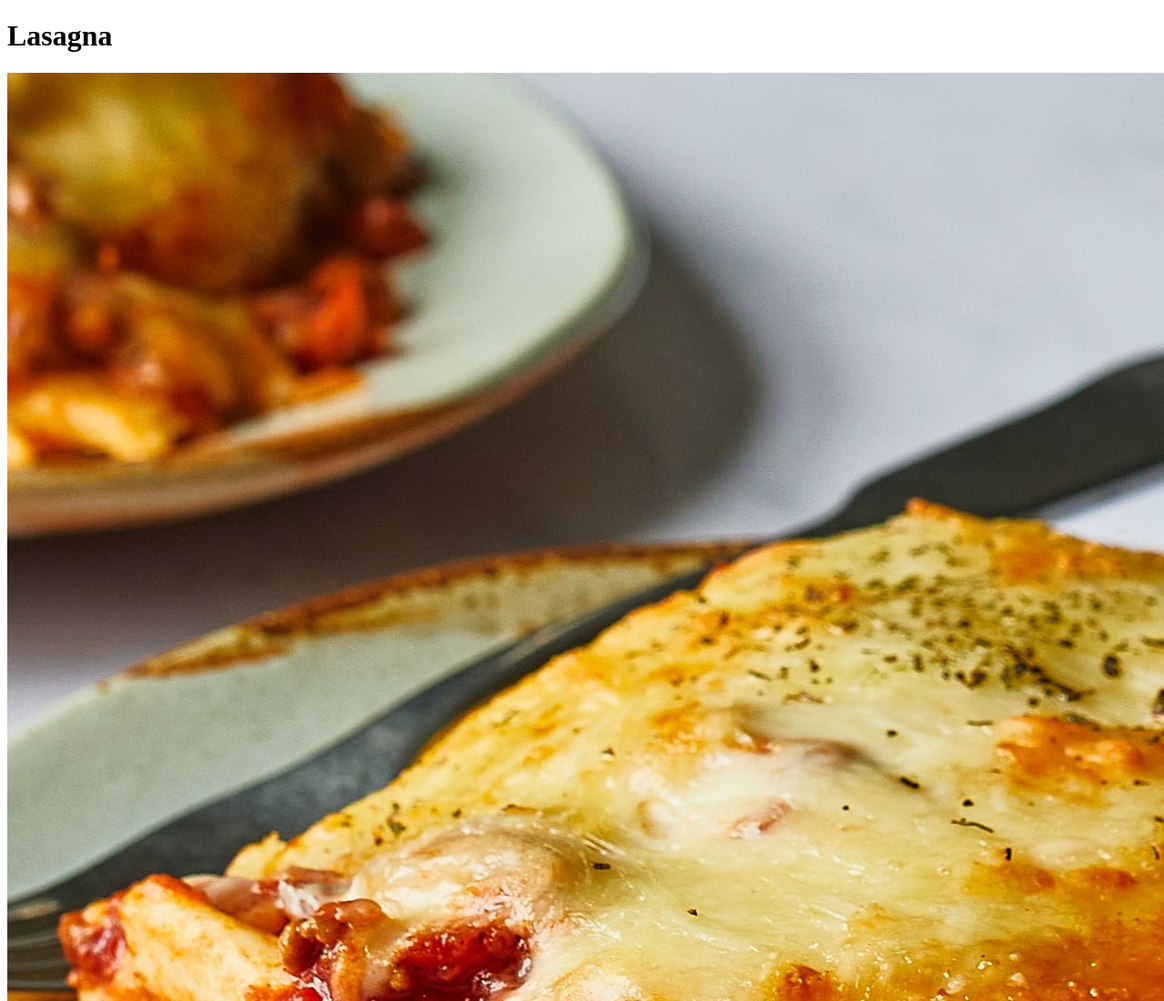
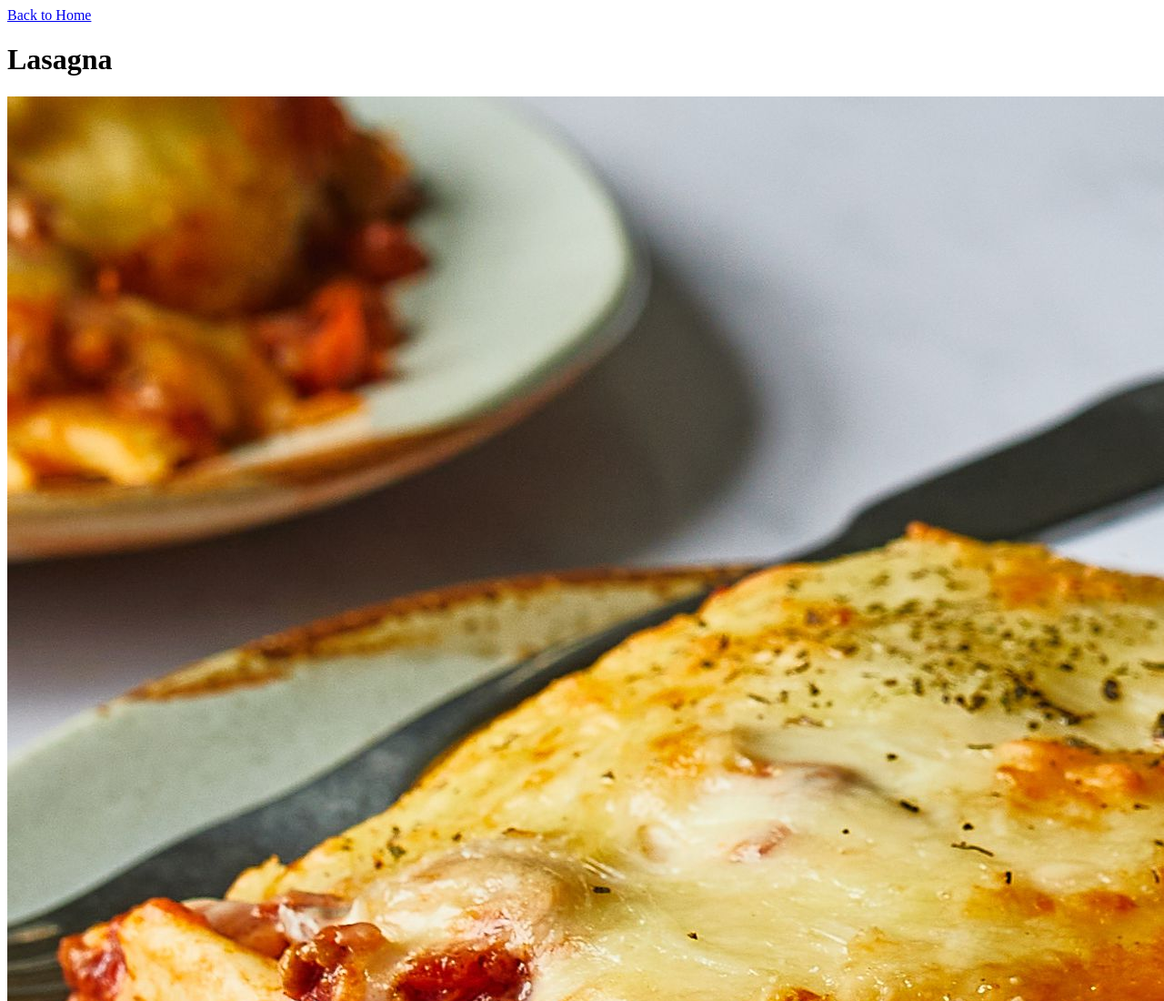
Before and after one commit to pmisso/odin-project-1-recipes, a plain HTML site: page recipes/lasagna.html in a window 1280 px wide. Shown: the top 1100 px of the page at 91% size. Drawn offline with Linux system fonts and the light colour scheme.

Commit message:
add links from recipe pages back to index page

```diff
--- a/recipes/lasagna.html
+++ b/recipes/lasagna.html
@@ -5,6 +5,7 @@
         <title>Lasagna</title>
     </head>
     <body>
+        <a href="../index.html">Back to Home</a>
         <h1>Lasagna</h1>
         <img src="../images/lasagna.jpg" alt="a picture of some cheesy, succulent lasagna">
             <h3>Description</h3>
```
Also changed, not shown: recipes/pad-see-ew.html (+1 -0 lines).
